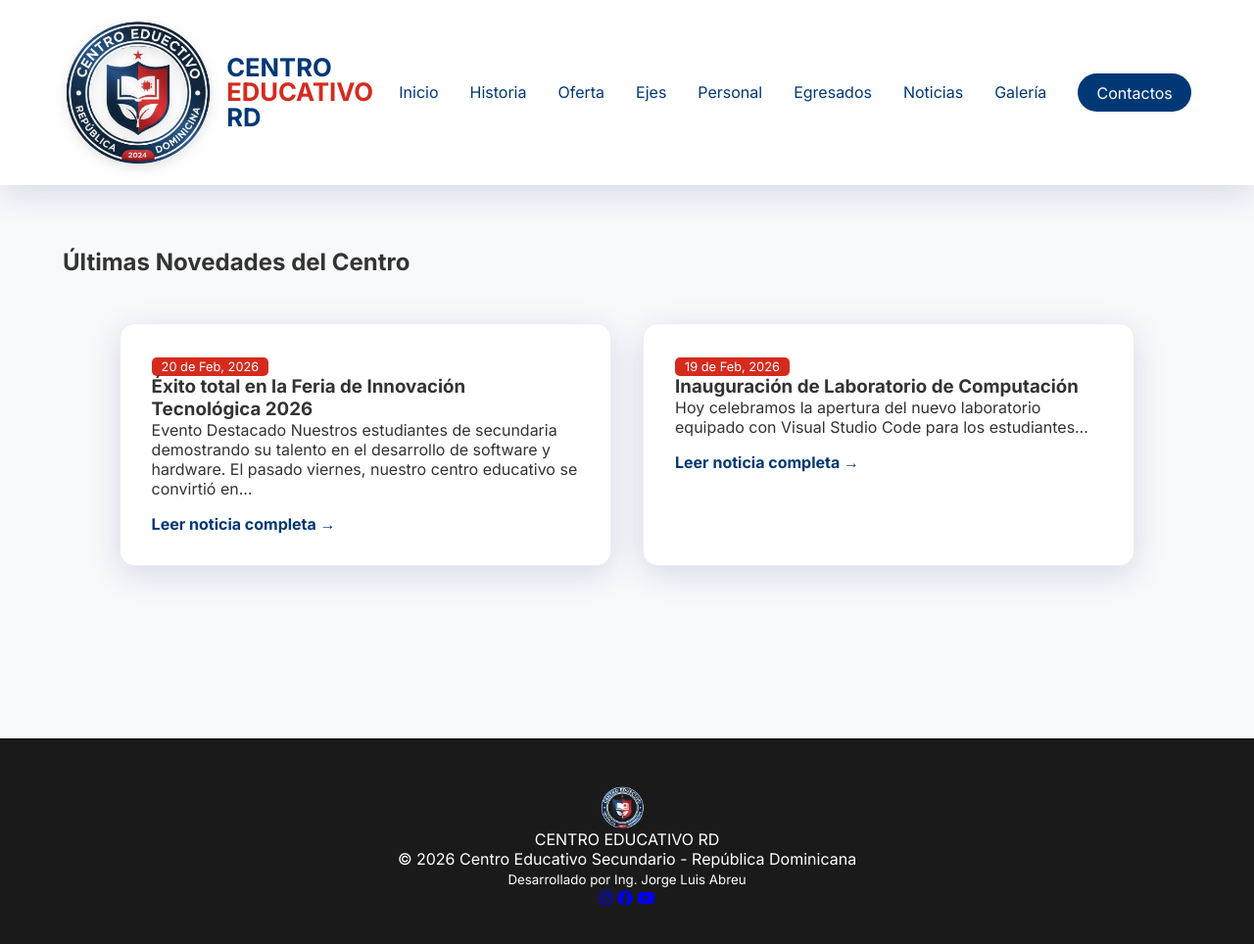
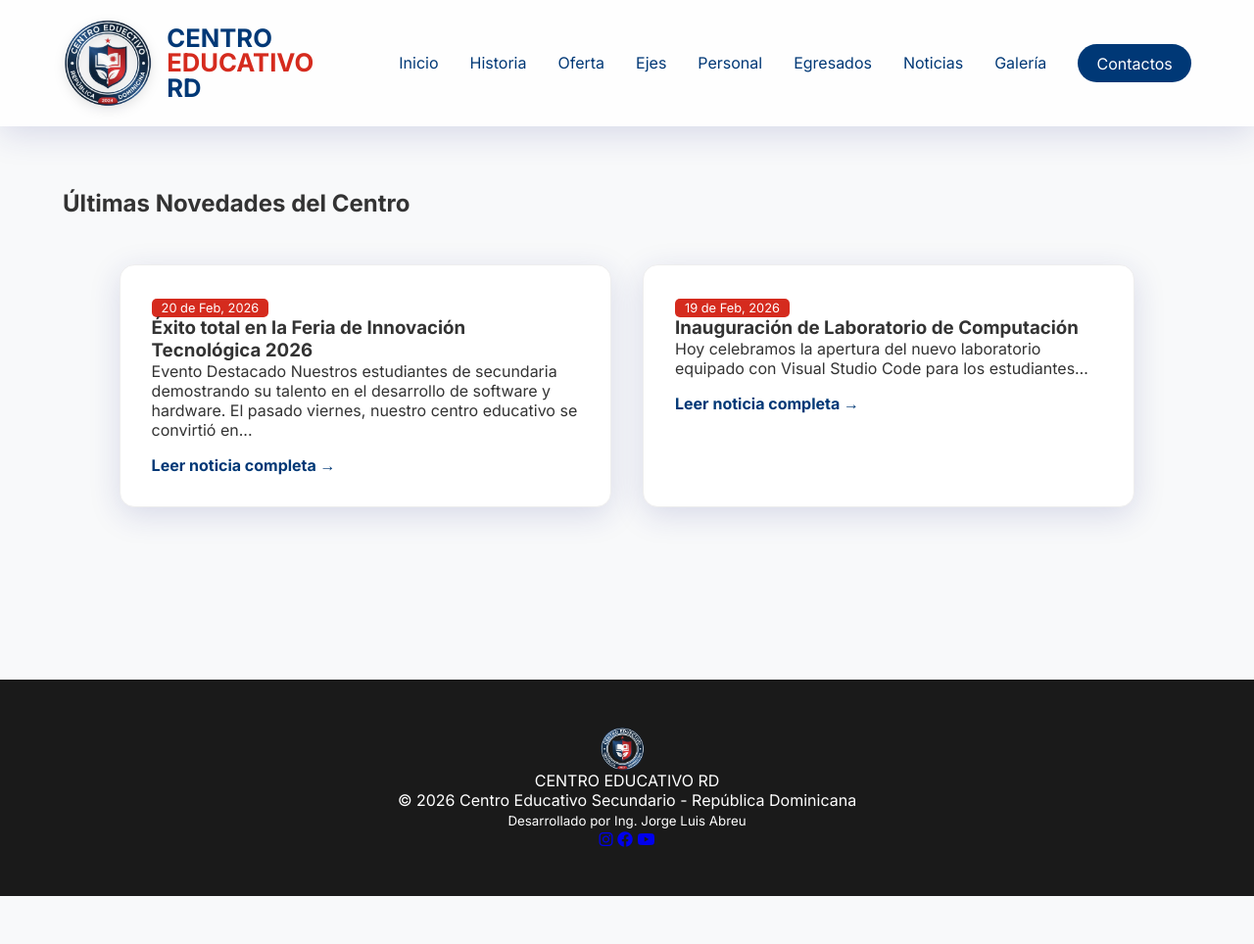
Before and after one commit to jorge21028/centroeducativo, a Jekyll site: the page built from noticias.html, in a window 1280 px wide and 975 px high. Shown: the top 964 px of the window at 98% size. Built offline with Jekyll 4.4.1, drawn with Linux system fonts in a browser that asks for light colours.

Commit message:
Update style.css

```diff
--- a/assets/css/style.css
+++ b/assets/css/style.css
@@ -660,7 +660,7 @@ body {
 
 /* El Logo: Ajustado para que se visualice mejor */
 .nav-logo-custom {
-    height: 150px !important; /* Aumentamos el tamaño para mejor visualización */
+    height: 90px !important; /* Aumentamos el tamaño para mejor visualización */
     width: auto !important;
     object-fit: contain;
     /* Sombra suave para darle relieve al logo */
```
